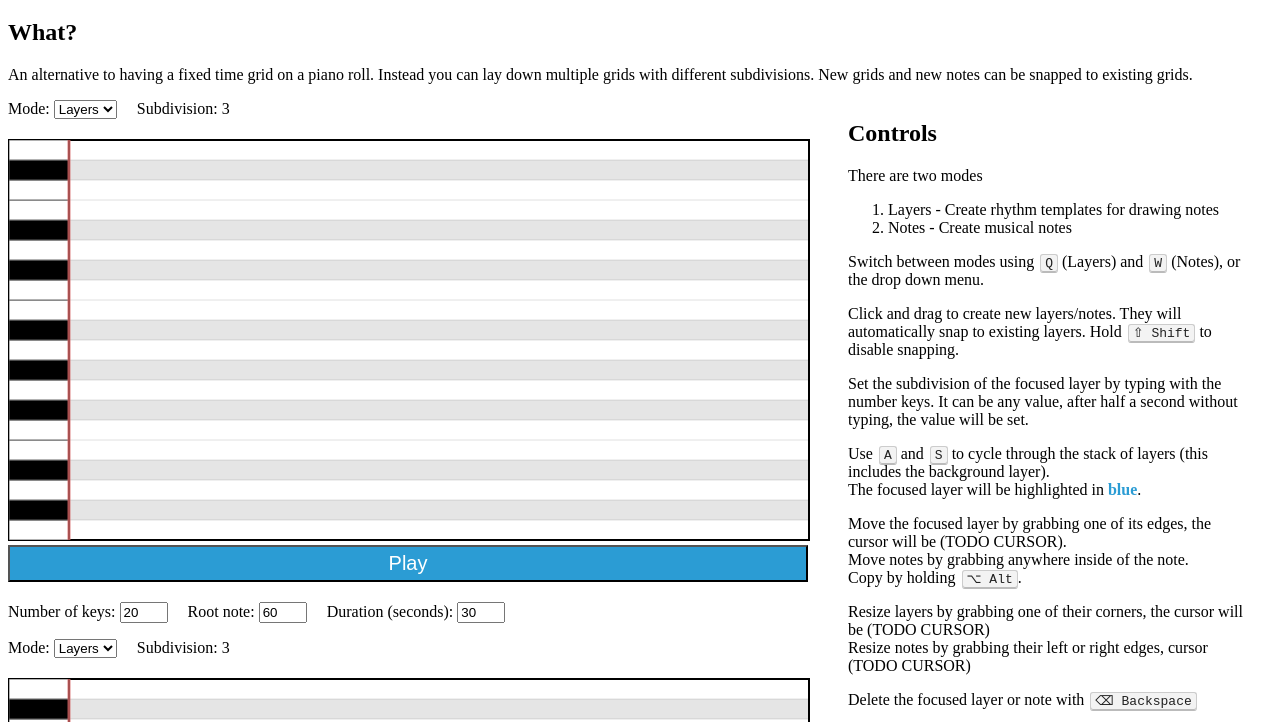
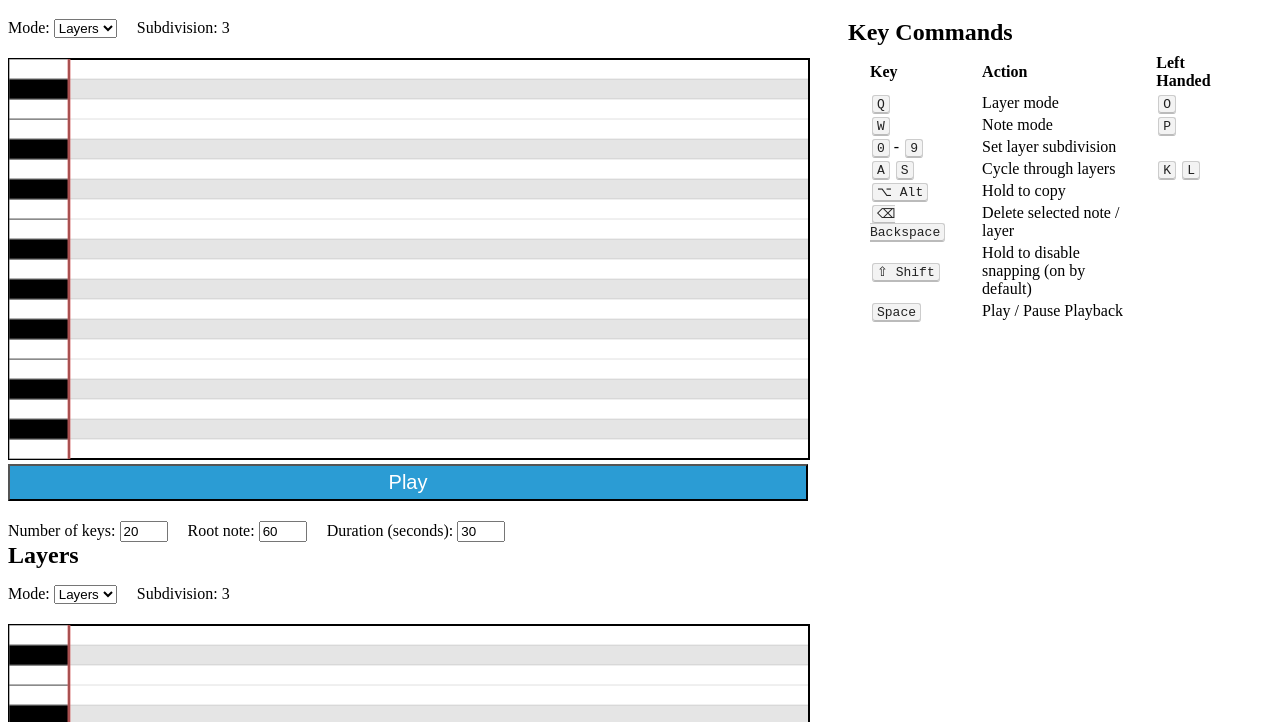
Before and after one commit to acarabott/piano-roll-layers, a website built with webpack: page src/index.html in a window 1280 px wide. Shown: the part 61-783 px from the top of the page. Built offline with nearby package versions, Linux system fonts and the light colour scheme.

Commit message:
page layout basics

```diff
--- a/src/css/grid-layers.css
+++ b/src/css/grid-layers.css
@@ -7,8 +7,20 @@ h1 {
   font-weight: 100;
 }
 
+h2 {
+  margin-top: 0;
+  margin-bottom: 5px;
+}
+
 canvas {
   border: 1px black solid;
+}
+
+#main {
+  width: 100%;
+  height: auto;
+  display: block;
+  overflow:auto;
 }
 
 #container {
@@ -17,11 +29,14 @@ canvas {
   margin-right: 40px;
 }
 
+#key-commands {
+  float: left;
+  width: 30%;
+  clear: right;
+}
+
 #instructions {
-  display: inline-block;
-  float: left;
-  min-width: 400px;
-  width: 30%;
+  max-width: 50%;
 }
 
 #info {
--- a/src/index.html
+++ b/src/index.html
@@ -8,50 +8,10 @@
 </head>
 <body>
   <h1>Musical Grid Layers</h1>
-  <h2>What?</h2>
-  <p>
-    An alternative to having a fixed time grid on a piano roll. Instead you
-    can lay down multiple grids with different subdivisions. New grids and new
-    notes can be snapped to existing grids.
-  </p>
-
+  <div id="main">
     <div id="container"></div>
-  <div id="instructions">
-    <h2>Controls</h2>
-    <p>There are two modes</p>
-    <ol>
-      <li>Layers - Create rhythm templates for drawing notes</li>
-      <li>Notes - Create musical notes</li>
-    </ol>
-    <p>
-      Switch between modes using <span class="key">Q</span> (Layers) and
-      <span class="key">W</span> (Notes), or the drop down menu.
-    </p>
-    <p>
-      Click and drag to create new layers/notes. They will automatically snap to
-      existing layers. Hold <span class="key">&#x21E7; Shift</span> to disable snapping.
-    </p>
-    <p>
-      Set the subdivision of the focused layer by typing with the number keys.
-      It can be any value, after half a second without typing, the value will be set.
-    </p>
-    <p>
-      Use <span class="key">A</span> and <span class="key">S</span> to cycle
-      through the stack of layers (this includes the background layer). <br>
-      The focused layer will be highlighted in <span class=highlight>blue</span>.
-    </p>
-    <p>
-      Move the focused layer by grabbing one of its edges, the cursor will be (TODO CURSOR).<br>
-      Move notes by grabbing anywhere inside of the note.<br>
-      Copy by holding <span class="key">&#x2325; Alt</span>.
-    </p>
-    <p>
-      Resize layers by grabbing one of their corners, the cursor will be (TODO CURSOR)<br>
-      Resize notes by grabbing their left or right edges, cursor (TODO CURSOR)
-    </p>
-    <p>
-      Delete the focused layer or note with <span class="key">&#x232B; Backspace</span>
-    </p>
+    <div id="key-commands">
+      <h2>Key Commands</h2>
       <table>
         <thead>
           <tr>
@@ -96,6 +56,51 @@
           <td>Play / Pause Playback</td>
         </tr>
       </table>
+    </div>
+  </div>
+  <div id="instructions">
+    <h2>What?</h2>
+    <p>
+      An alternative to having a fixed time grid on a piano roll. Instead you
+      can lay down multiple grids with different subdivisions. New grids and new
+      notes can be snapped to existing grids.
+    </p>
+    <h2>Instructions</h2>
+    <p>There are two modes</p>
+    <ol>
+      <li>Layers - Create rhythm templates for drawing notes</li>
+      <li>Notes - Create musical notes</li>
+    </ol>
+    <p>
+      Switch between modes using <span class="key">Q</span> (Layers) and
+      <span class="key">W</span> (Notes), or the drop down menu.
+    </p>
+    <p>
+      Click and drag to create new layers/notes. They will automatically snap to
+      existing layers. Hold <span class="key">&#x21E7; Shift</span> to disable snapping.
+    </p>
+    <p>
+      Set the subdivision of the focused layer by typing with the number keys.
+      It can be any value, after half a second without typing, the value will be set.
+    </p>
+    <p>
+      Use <span class="key">A</span> and <span class="key">S</span> to cycle
+      through the stack of layers (this includes the background layer). <br>
+      The focused layer will be highlighted in <span class=highlight>blue</span>.
+    </p>
+    <p>
+      Move the focused layer by grabbing one of its edges, the cursor will be (TODO CURSOR).<br>
+      Move notes by grabbing anywhere inside of the note.<br>
+      Copy by holding <span class="key">&#x2325; Alt</span>.
+    </p>
+    <p>
+      Resize layers by grabbing one of their corners, the cursor will be (TODO CURSOR)<br>
+      Resize notes by grabbing their left or right edges, cursor (TODO CURSOR)
+    </p>
+    <p>
+      Delete the focused layer or note with <span class="key">&#x232B; Backspace</span>
+    </p>
+
     <h2>Why?</h2>
     <p>
       Having a single fixed grid (usually 16th notes) makes the default very
--- a/src/js/grid-layers.js
+++ b/src/js/grid-layers.js
@@ -185,6 +185,9 @@ function main() {
   durationLabel.textContent = 'Duration (seconds): ';
   [durationLabel, durationInput].forEach(el => controls.appendChild(el));
 
+  const listHeader = document.createElement('h2');
+  listHeader.textContent = 'Layers';
+  controls.appendChild(listHeader);
   controls.appendChild(layerManager.list);
 
 
```
Also changed, not shown: docs/index.html (+35 -34 lines). Lines whose indentation alone changed are shown as unchanged.
